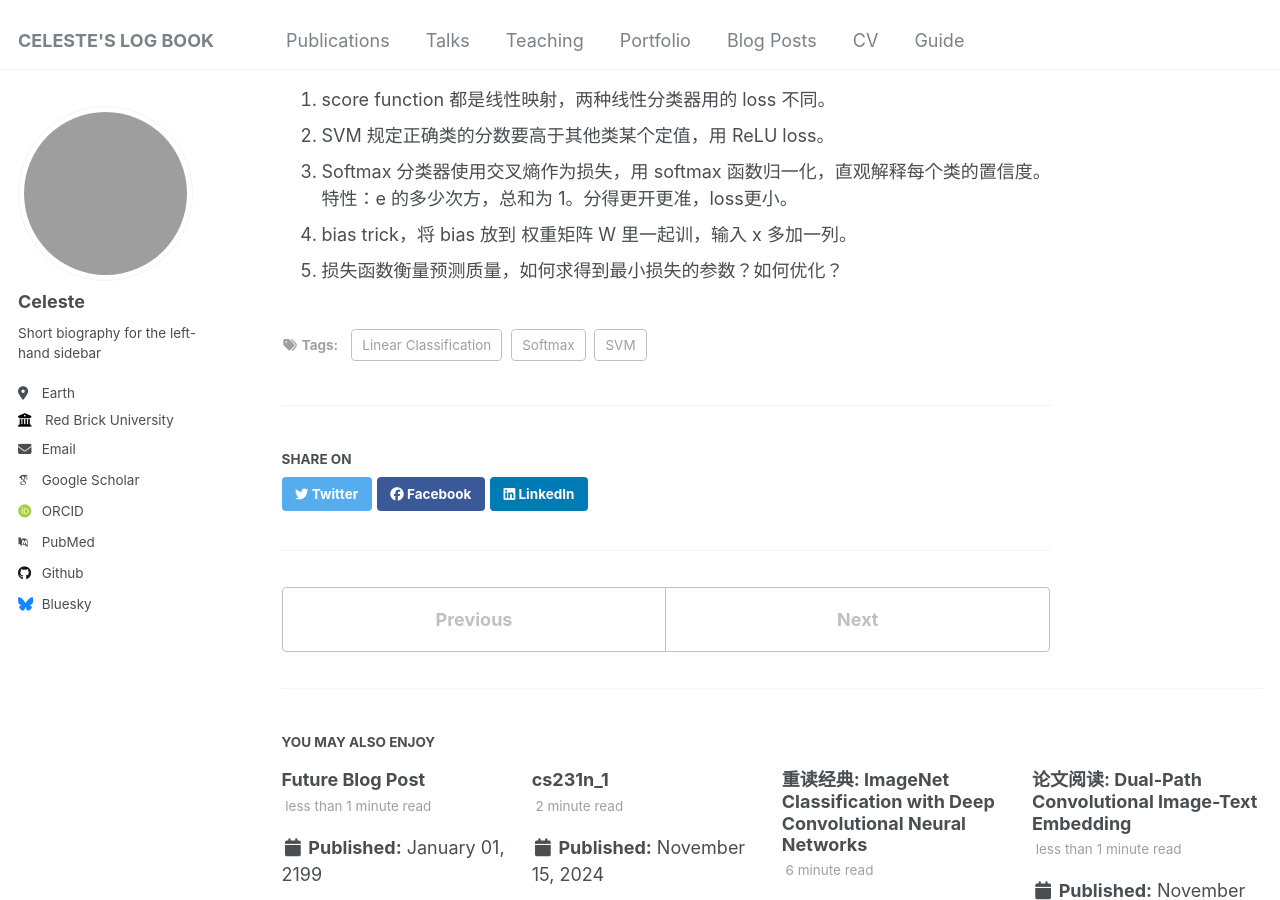
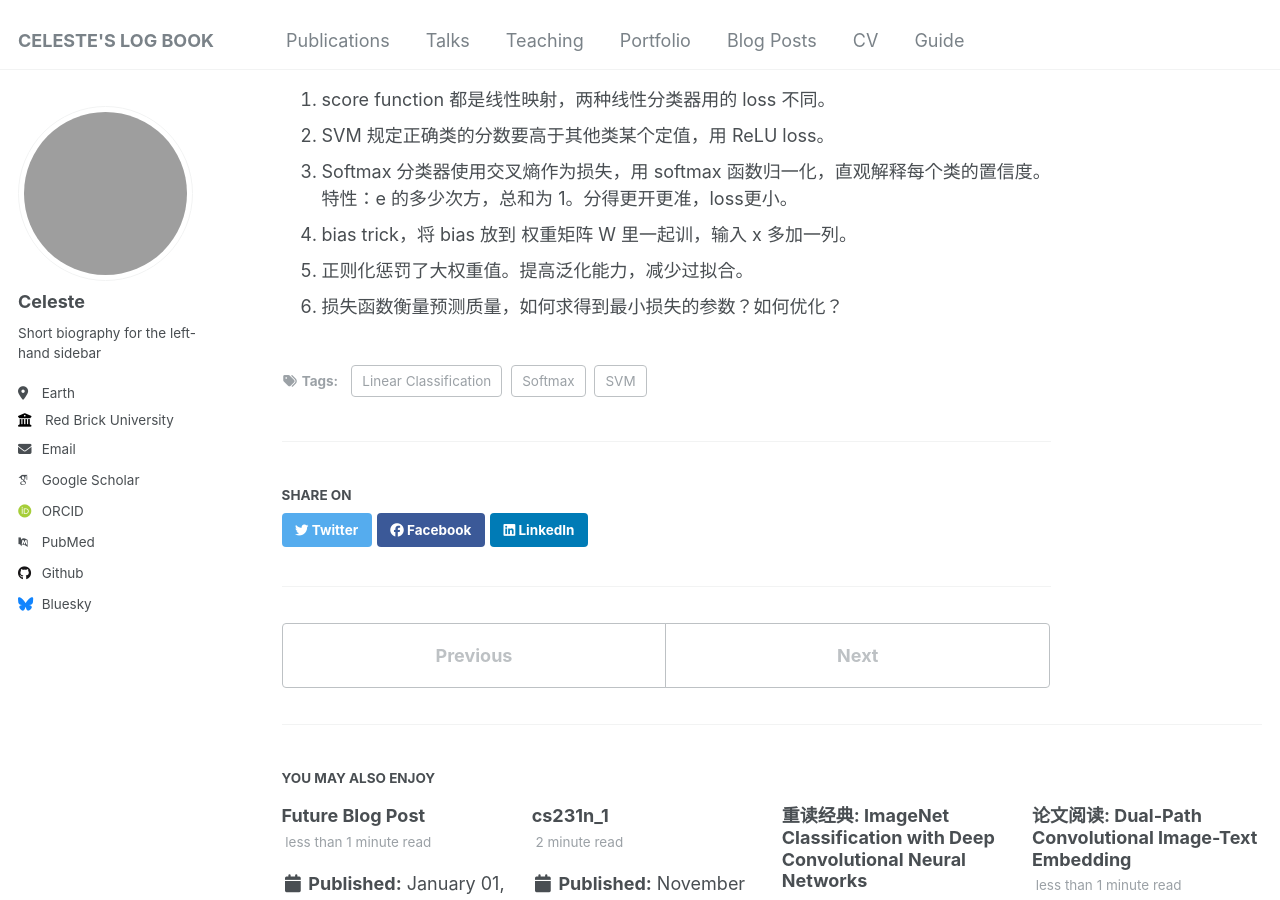
Before and after one commit to BUGERR/bugerr.github.io, a Jekyll site: the page built from _posts/2024-11-20-cs231n_2.md, in a window 1280 px wide and 900 px high, scrolled down 6505 px. Built offline with Jekyll 4.4.1, drawn with Linux system fonts in a browser that asks for light colours; some web fonts are replaced; grey boxes are pictures that could not be loaded.

Commit message:
Update 2024-11-20-cs231n_2.md

```diff
--- a/_posts/2024-11-20-cs231n_2.md
+++ b/_posts/2024-11-20-cs231n_2.md
@@ -175,4 +175,5 @@ p = np.exp(f) / np.sum(np.exp(f)) # safe to do, gives the correct answer
 2. SVM 规定正确类的分数要高于其他类某个定值，用 ReLU loss。
 3. Softmax 分类器使用交叉熵作为损失，用 softmax 函数归一化，直观解释每个类的置信度。特性：e 的多少次方，总和为 1。分得更开更准，loss更小。
 4. bias trick，将 bias 放到 权重矩阵 W 里一起训，输入 x 多加一列。
-5. 损失函数衡量预测质量，如何求得到最小损失的参数？如何优化？
+5. 正则化惩罚了大权重值。提高泛化能力，减少过拟合。
+6. 损失函数衡量预测质量，如何求得到最小损失的参数？如何优化？
```
